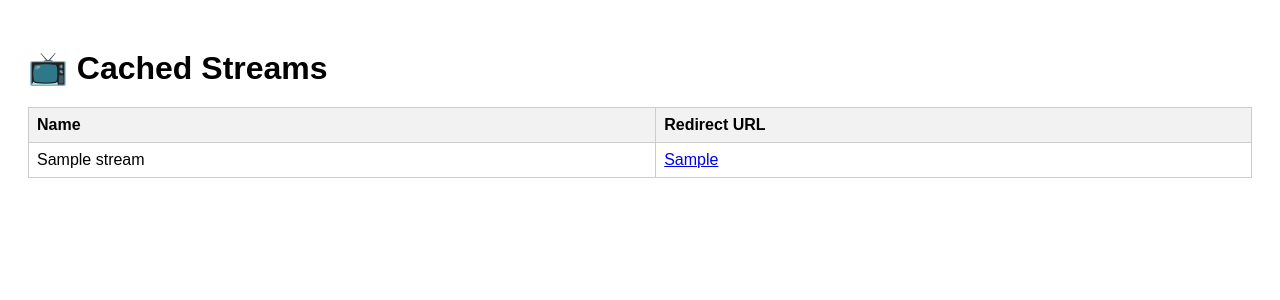
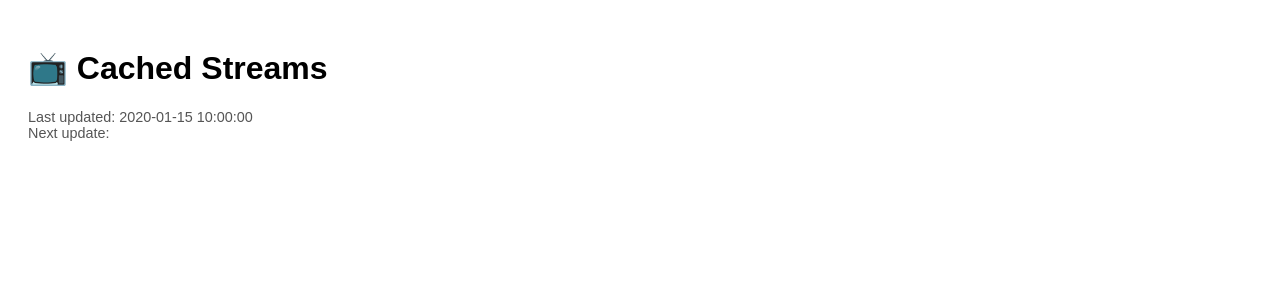
Before and after one commit to rocket6317/YouTube-Cache-And-Serve-Redirect_Url, a Flask app: template templates/dashboard.html in a window 1280 px wide. Shown: the top 300 px of the page. Run offline with Flask 3, Linux system fonts and the light colour scheme; the template is opened without the code that fills it: most values are stand-ins (such as "Sample title", 1, 10 or a date in 2020).

Commit message:
Update dashboard.html

```diff
--- a/templates/dashboard.html
+++ b/templates/dashboard.html
@@ -7,22 +7,17 @@
         table { border-collapse: collapse; width: 100%; margin-top: 20px; }
         th, td { border: 1px solid #ccc; padding: 8px; text-align: left; }
         th { background-color: #f2f2f2; }
-        h1 { margin-bottom: 10px; }
+        input[type="submit"] { padding: 6px 12px; margin-bottom: 10px; background-color: #007bff; color: white; border: none; cursor: pointer; }
+        .meta { margin-top: 10px; font-size: 0.9em; color: #555; }
     </style>
 </head>
 <body>
     <h1>📺 Cached Streams</h1>
-    <table>
-        <tr>
-            <th>Name</th>
-            <th>Redirect URL</th>
-        </tr>
-        {% for stream in streams %}
-        <tr>
-            <td>{{ stream.name }}</td>
-            <td><a href="/stream?name={{ stream.name }}" target="_blank">{{ stream.m3u8 }}</a></td>
-        </tr>
-        {% endfor %}
-    </table>
-</body>
-</html>
+    {% if message %}
+        <div style="padding: 10px; background-color: #e0ffe0; border: 1px solid #b2d8b2; margin-bottom: 10px;">
+            {{ message }}
+        </div>
+    {% endif %}
+    <div class="meta">
+        Last updated: {{ last_updated }}<br>
+        Next update:
```
